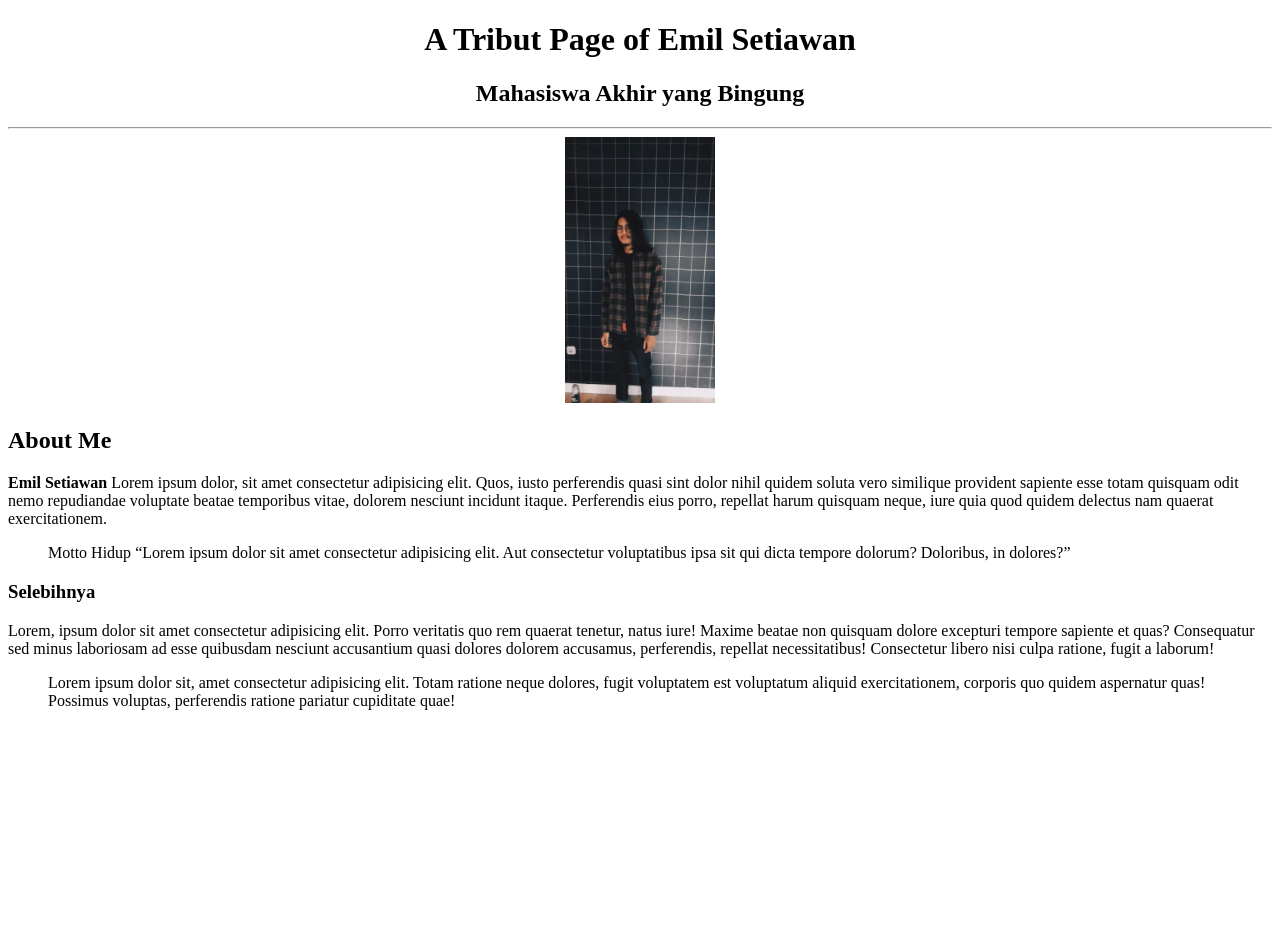
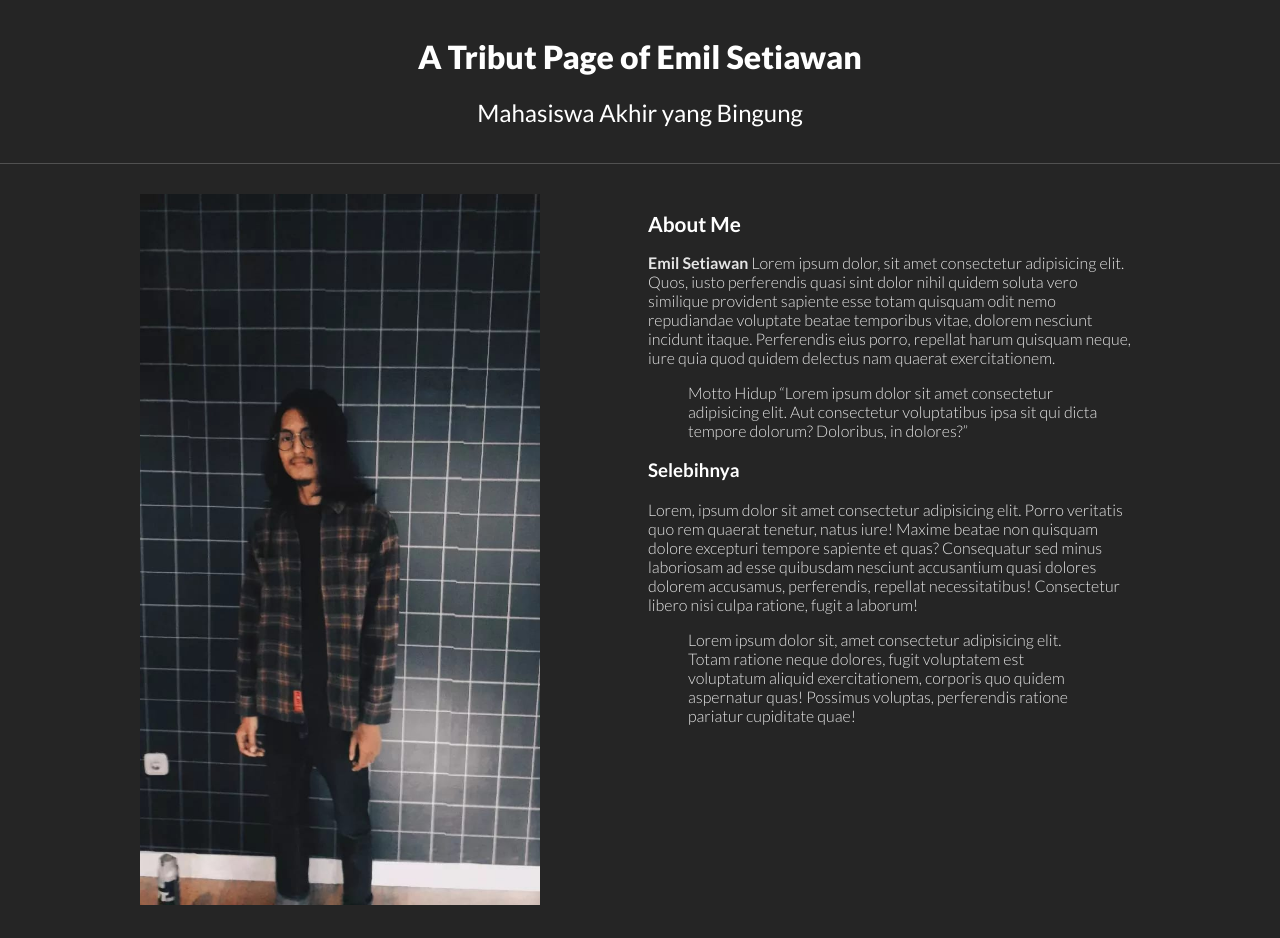
Before and after one commit to Emilst11/html-assignment, a plain HTML site: page index.html in a window 1280 px wide. Before the commit the page ends 800 px from the top, so only its background shows below. Drawn offline with Linux system fonts and the light colour scheme.

Commit message:
Styling HTML for more beauty

```diff
--- a/index.html
+++ b/index.html
@@ -4,19 +4,20 @@
     <meta charset="UTF-8">
     <meta http-equiv="X-UA-Compatible" content="IE=edge">
     <meta name="viewport" content="width=device-width, initial-scale=1.0">
+    <link rel="stylesheet" href="stlye/style.css">
     <title>Tribute Page</title>
 </head>
 <body>
     <header>
-        <center>
         <h1>A Tribut Page of Emil Setiawan</h1>
         <h2>Mahasiswa Akhir yang Bingung</h2>
-        </center>
-        <hr>
     </header>
     <main>
-        <div>
-            <center><img src="/emil_profile.jpeg" alt="" style="width: 150px;"></center>
+        <div class="content">
+            <div class="image">
+                <img src="/emil_profile.jpeg" alt="">
+            </div>
+            <div class="text">
                 <h2>About Me</h2>
                 <p><b>Emil Setiawan</b> Lorem ipsum dolor, sit amet consectetur adipisicing elit. Quos, iusto perferendis quasi sint dolor nihil quidem soluta vero similique provident sapiente esse totam quisquam odit nemo repudiandae voluptate beatae temporibus vitae, dolorem nesciunt incidunt itaque. Perferendis eius porro, repellat harum quisquam neque, iure quia quod quidem delectus nam quaerat exercitationem.</p>
                 <blockquote>Motto Hidup <q>Lorem ipsum dolor sit amet consectetur adipisicing elit. Aut consectetur voluptatibus ipsa sit qui dicta tempore dolorum? Doloribus, in dolores?</q></blockquote>
@@ -24,6 +25,7 @@
                 <p>Lorem, ipsum dolor sit amet consectetur adipisicing elit. Porro veritatis quo rem quaerat tenetur, natus iure! Maxime beatae non quisquam dolore excepturi tempore sapiente et quas? Consequatur sed minus laboriosam ad esse quibusdam nesciunt accusantium quasi dolores dolorem accusamus, perferendis, repellat necessitatibus! Consectetur libero nisi culpa ratione, fugit a laborum!</p>
                 <blockquote>Lorem ipsum dolor sit, amet consectetur adipisicing elit. Totam ratione neque dolores, fugit voluptatem est voluptatum aliquid exercitationem, corporis quo quidem aspernatur quas! Possimus voluptas, perferendis ratione pariatur cupiditate quae!</blockquote>
             </div>
+        </div>
     </main>
 </body>
 </html>
--- a/stlye/style.css
+++ b/stlye/style.css
@@ -0,0 +1,47 @@
+@import url('https://fonts.googleapis.com/css2?family=Lato:wght@100;300;400;700;900&display=swap');
+body{
+    padding: 0;
+    margin: 0;
+    box-sizing: border-box;
+    font-family: Lato;
+    background-color: #252525;
+    color: #fff;
+}
+header{
+    text-align: center;
+    padding: 1rem 0;
+    border-bottom: 1px solid rgb(255, 255, 255, .2);
+}
+header h1{
+    font-size: 2rem;
+    font-weight: 800;
+}
+header h2{
+    font-size: 1.5rem;
+    font-weight: 400;
+}
+main{
+    padding: 30px;
+}
+.content{
+    display: flex;
+    width: 1000px;
+    margin: auto;
+    gap: 1rem;
+    flex-wrap: wrap;
+}
+.image, .text{
+    flex: 1 0 400px;
+}
+img{
+    width: 400px;
+}
+.text h2{
+    font-size: 1.3rem;
+    font-weight: 600;
+}
+.text :where(p, blockquote){
+    font-size: 1rem;
+    font-weight: 300;
+    color: #E5E5E5;
+}
```
Lines whose indentation alone changed are shown as unchanged.
